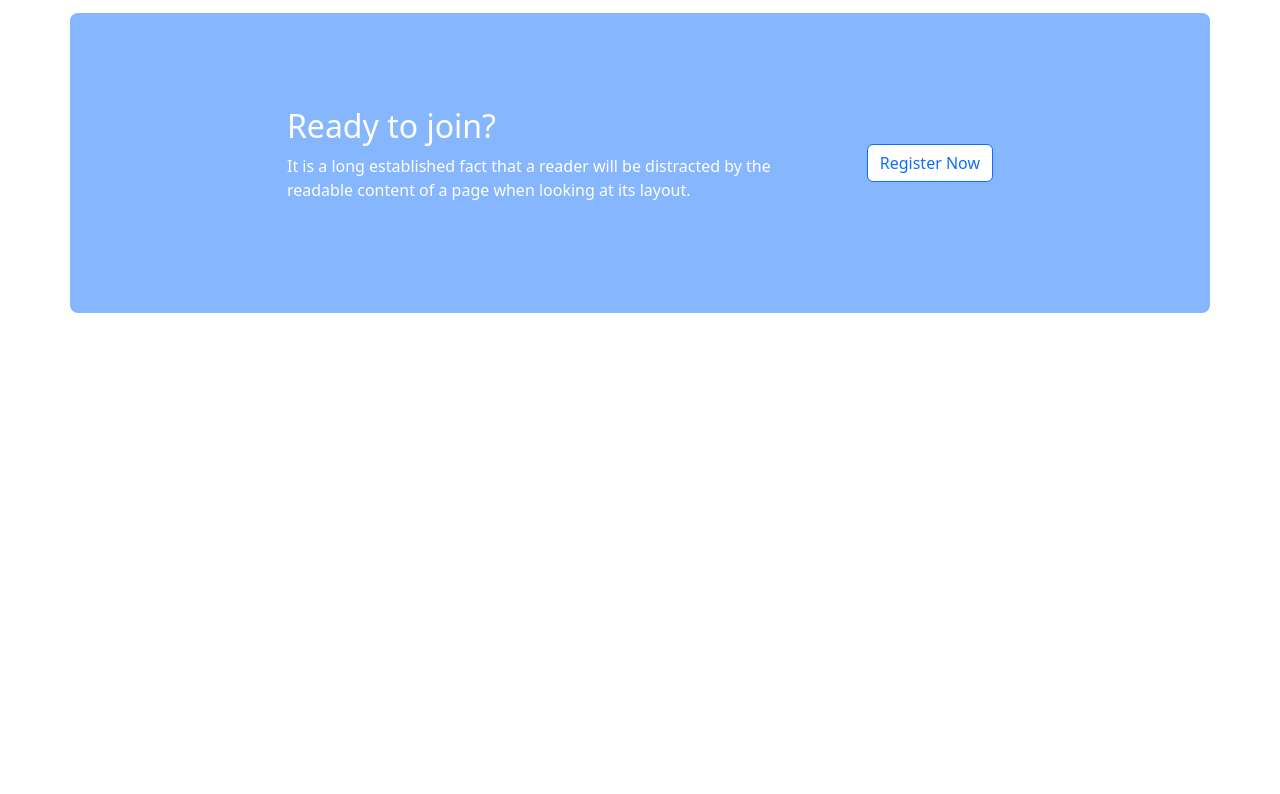
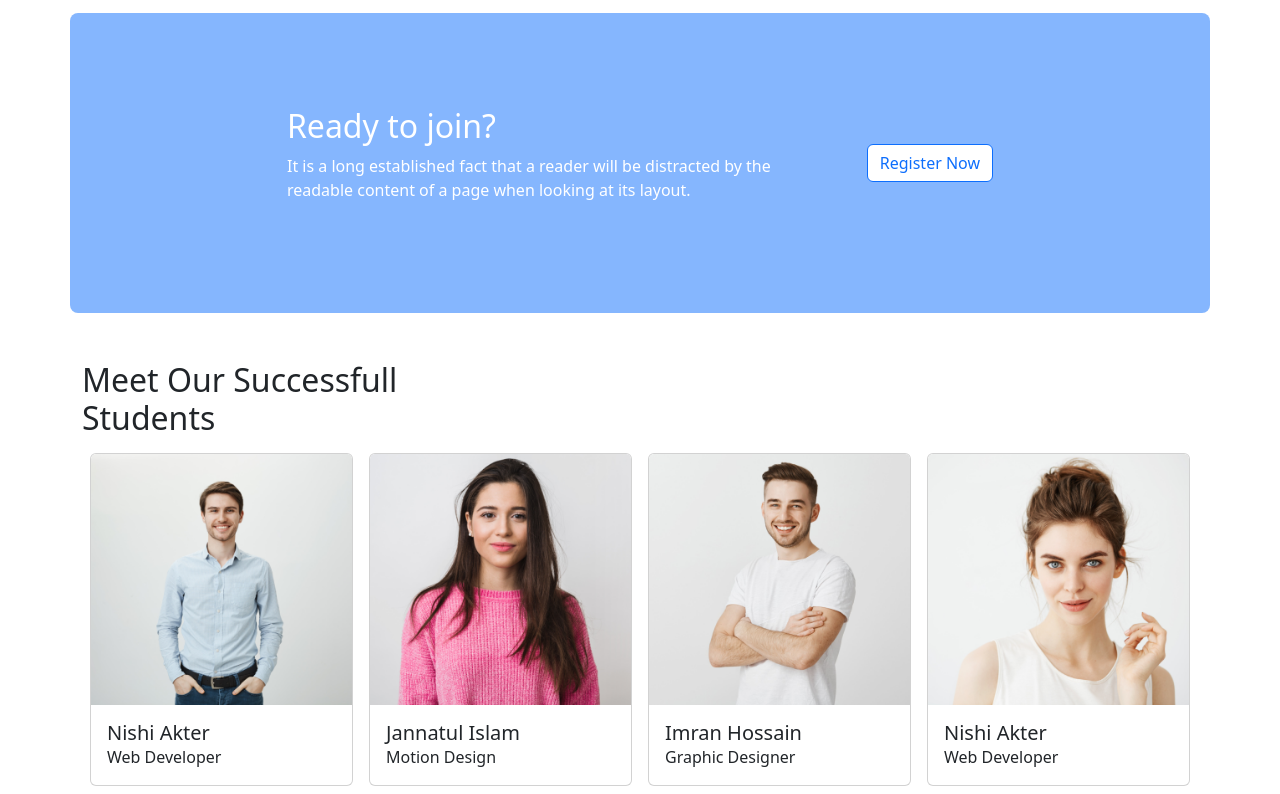
Before and after one commit to sifat-ur-rahman/programming_courses, a plain HTML site: page index.html in a window 1280 px wide. Shown: the part 1554-2348 px from the top of the page. Before the commit the page ends 1867 px from the top, so only its background shows below. Drawn offline with nearby package versions, Linux system fonts and the light colour scheme.

Commit message:
added student

```diff
--- a/index.html
+++ b/index.html
@@ -190,8 +190,9 @@
         </section>
         <section>
             <div style=" height: 300px;"
-                class=" container  rounded-3 d-flex justify-content-center align-items-center bg-primary bg-opacity-50 ">
-                <div class="pe-5 d-flex justify-content-center align-items-center">
+                class=" container  rounded-3 d-flex justify-content-center align-items-center bg-primary bg-opacity-50 flex-sm-column flex-column flex-md-row flex-lg-row ">
+                <div
+                    class="pe-5 d-flex justify-content-center align-items-center flex-sm-column flex-column flex-md-row flex-lg-row">
                     <div class="text-white">
                         <h2>Ready to join?</h2>
                         <p class="mb-0">It is a long established fact that a reader will be distracted by the </p>
@@ -239,6 +240,40 @@
             </div>
 
         </section>
+        <section class="container mt-5 ">
+            <h2 class="mb-0">Meet Our Successfull </h2>
+            <h2>Students</h2>
+            <div class="d-flex flex-sm-column flex-column flex-md-row flex-lg-row ">
+                <div class="card m-2" style="width: 18rem;">
+                    <img src="./images/student/student-1.png" class="card-img-top" alt="...">
+                    <div class="card-body">
+                        <h5 class="card-title mb-0">Nishi Akter</h5>
+                        <p class="card-text">Web Developer</p>
+                    </div>
+                </div>
+                <div class="card m-2" style="width: 18rem;">
+                    <img src="./images/student/student-2.png" class="card-img-top" alt="...">
+                    <div class="card-body">
+                        <h5 class="card-title mb-0">Jannatul Islam</h5>
+                        <p class="card-text">Motion Design</p>
+                    </div>
+                </div>
+                <div class="card m-2" style="width: 18rem;">
+                    <img src="./images/student/student-3.png" class="card-img-top" alt="...">
+                    <div class="card-body">
+                        <h5 class="card-title mb-0">Imran Hossain</h5>
+                        <p class="card-text">Graphic Designer</p>
+                    </div>
+                </div>
+                <div class="card m-2" style="width: 18rem;">
+                    <img src="./images/student/student-4.png" class="card-img-top" alt="...">
+                    <div class="card-body">
+                        <h5 class="card-title mb-0">Nishi Akter</h5>
+                        <p class="card-text">Web Developer</p>
+                    </div>
+                </div>
+            </div>
+        </section>
     </main>
     <script src="https://cdn.jsdelivr.net/npm/bootstrap@5.2.0/dist/js/bootstrap.bundle.min.js"
         integrity="sha384-A3rJD856KowSb7dwlZdYEkO39Gagi7vIsF0jrRAoQmDKKtQBHUuLZ9AsSv4jD4Xa"
```
